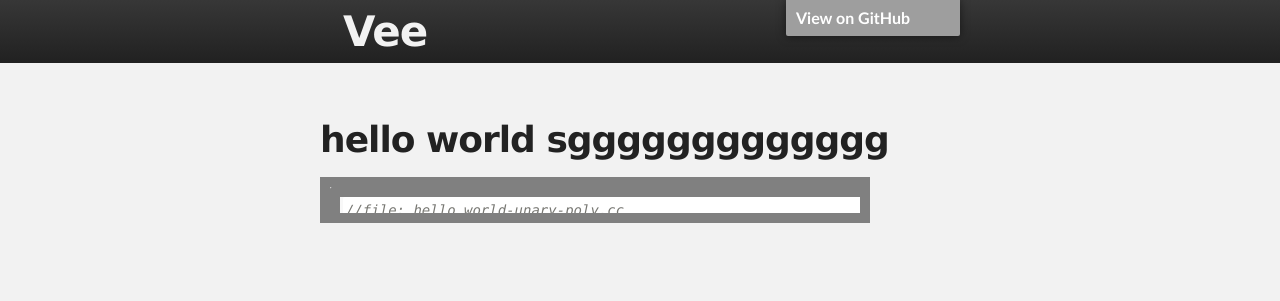
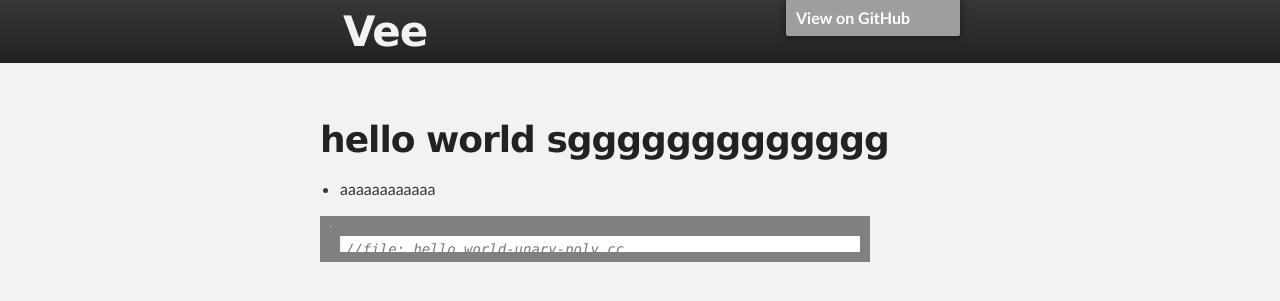
Before and after one commit to tmp2tmp/eee, a Jekyll site: the page built from docs/hello-world.md, in a window 1280 px wide. Shown: the top 301 px of the page. Built offline with Jekyll 4.4.1, drawn with Linux system fonts in a browser that asks for light colours; our own code applies the rules of GitHub Pages for plain Markdown files; the repository's description, which GitHub fills in, is left out; grey boxes are pictures that could not be loaded.

Commit message:
Update hello-world.md

````diff
--- a/docs/hello-world.md
+++ b/docs/hello-world.md
@@ -1,5 +1,7 @@
 # hello world sggggggggggggg
 
+
+- aaaaaaaaaaaa
 
 ```c++
 //file: hello_world-unary-poly.cc
````
